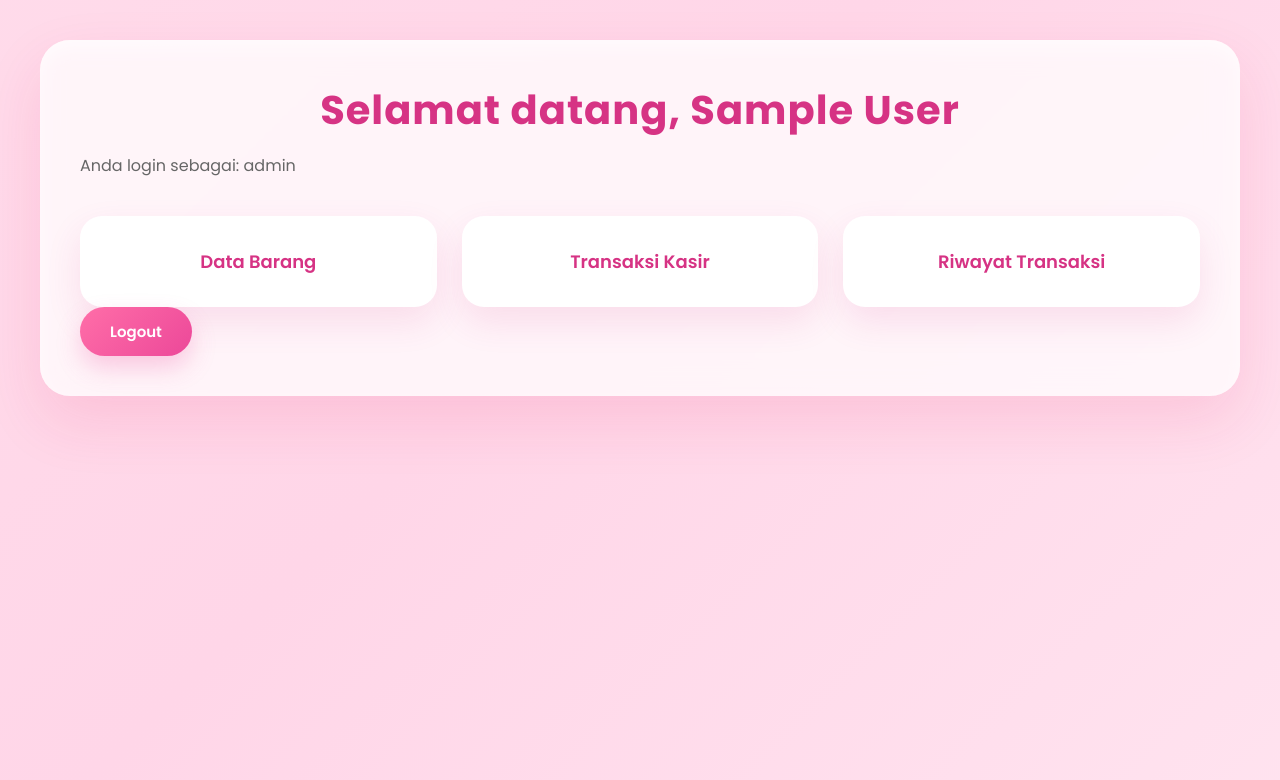
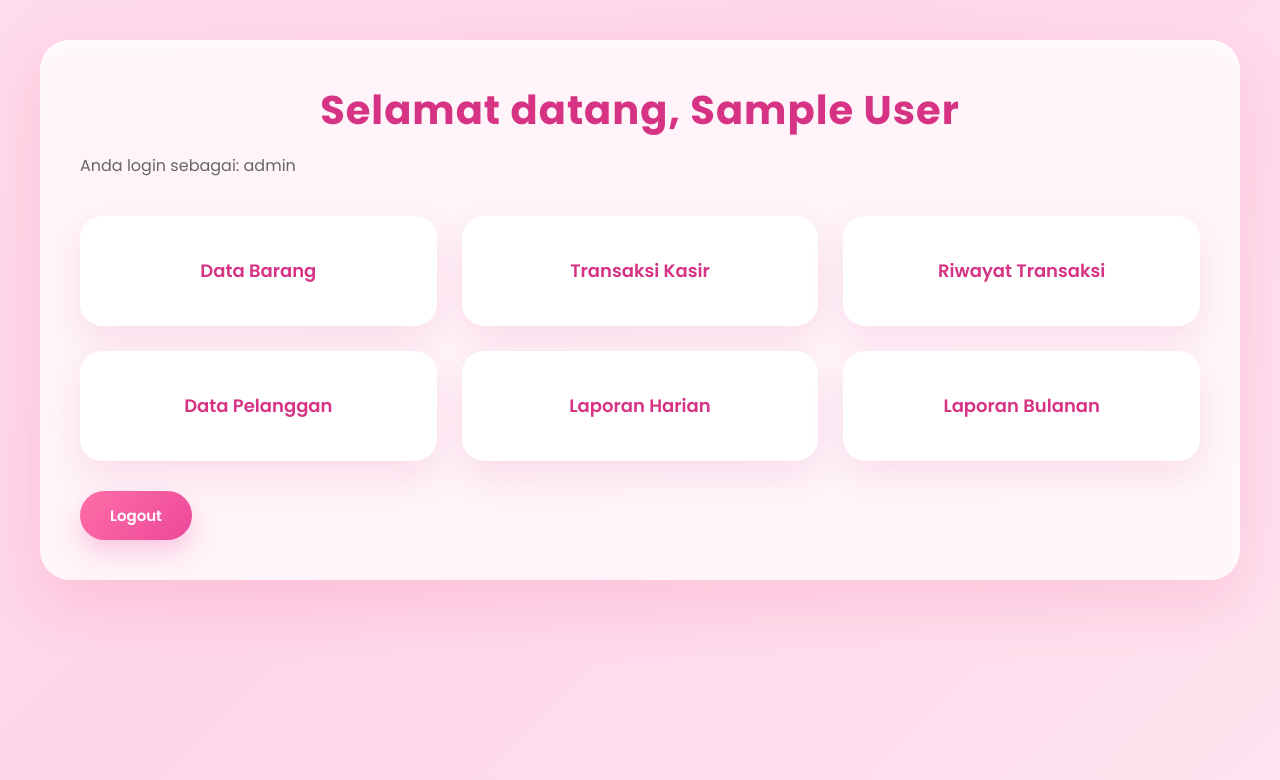
Before and after one commit to agniarosyaa/warung-abc, a PHP site: page /dashboard.php in a window 1280 px wide. Shown: the top 780 px of the page. Run offline with PHP 8.4, Linux system fonts and the light colour scheme; the visitor is signed in with stand-in values (Sample User, id 1).

Commit message:
sudah diperbaiki

```diff
--- a/css/style.css
+++ b/css/style.css
@@ -10,11 +10,22 @@
     font-family: 'Poppins', sans-serif;
 }
 
+/* ==========================
+   BODY
+========================== */
 body {
     min-height: 100vh;
-  background: linear-gradient(135deg, #fff7fa, #ffe5ef, #ffd6e8, #fff3f8);
+    background: linear-gradient(
+        135deg,
+        #fff7fa,
+        #ffe5ef,
+        #ffd6e8,
+        #fff3f8
+    );
+
     background-size: 400% 400%;
     animation: bgMove 12s ease infinite;
+
     padding: 40px;
     color: #5a4353;
 }
@@ -23,9 +34,11 @@ body {
     0% {
         background-position: 0% 50%;
     }
+
     50% {
         background-position: 100% 50%;
     }
+
     100% {
         background-position: 0% 50%;
     }
@@ -34,11 +47,11 @@ body {
 /* ==========================
    CONTAINER
 ========================== */
-
 .container {
     max-width: 1200px;
     margin: auto;
     padding: 40px;
+
     border-radius: 30px;
 
     background: rgba(255, 255, 255, 0.72);
@@ -53,12 +66,13 @@ body {
 /* ==========================
    JUDUL
 ========================== */
-
 h1 {
     text-align: center;
     font-size: 40px;
     color: #d63384;
+
     margin-bottom: 12px;
+
     letter-spacing: 1px;
 }
 
@@ -75,28 +89,46 @@ p {
 
 /* ==========================
    MENU DASHBOARD
+   3 ATAS + 3 BAWAH
 ========================== */
 
 ul {
     display: grid;
-  grid-template-columns: repeat(auto-fit, minmax(240px, 1fr));
+
+    /* INI YANG MEMBUAT 3 KOLOM */
+    grid-template-columns: repeat(3, 1fr);
+
     gap: 25px;
+
     margin-top: 35px;
+
     list-style: none;
+
+    padding: 0;
 }
 
+/* ==========================
+   MENU
+========================== */
+
 ul li {
+    width: 100%;
     transition: 0.35s;
 }
 
 ul li a {
-  display: block;
+    display: flex;
+
+    align-items: center;
+    justify-content: center;
+
+    min-height: 110px;
 
     background: white;
 
     border-radius: 22px;
 
-  padding: 30px;
+    padding: 25px;
 
     text-align: center;
 
@@ -108,21 +140,90 @@ ul li a {
 
     font-weight: 600;
 
-  box-shadow: 0 15px 35px rgba(214, 51, 132, 0.12);
+    box-shadow:
+        0 15px 35px rgba(214, 51, 132, 0.12);
 
     transition: 0.35s;
 
     border: 2px solid transparent;
 }
 
+/* ==========================
+   HOVER MENU
+========================== */
+
 ul li a:hover {
     transform: translateY(-8px);
 
     border-color: #f9b8d0;
 
-  background: linear-gradient(145deg, #fff, #ffeaf3);
+    background: linear-gradient(
+        145deg,
+        #ffffff,
+        #ffeaf3
+    );
 
-  box-shadow: 0 20px 40px rgba(214, 51, 132, 0.25);
+    box-shadow:
+        0 20px 40px rgba(214, 51, 132, 0.25);
+}
+
+/* ==========================
+   BUTTON
+========================== */
+
+.btn,
+button {
+    display: inline-block;
+
+    background: linear-gradient(
+        135deg,
+        #ff6ea8,
+        #ec4899
+    );
+
+    color: white;
+
+    padding: 13px 30px;
+
+    border: none;
+
+    border-radius: 50px;
+
+    text-decoration: none;
+
+    cursor: pointer;
+
+    font-size: 15px;
+
+    font-weight: 600;
+
+    transition: 0.35s;
+
+    box-shadow:
+        0 12px 25px rgba(236, 72, 153, 0.25);
+
+    margin-top: 30px;
+}
+
+.btn:hover,
+button:hover {
+    transform: translateY(-4px);
+
+    box-shadow:
+        0 18px 35px rgba(236, 72, 153, 0.35);
+}
+
+/* ==========================
+   LINK
+========================== */
+
+a {
+    color: #d63384;
+    transition: 0.3s;
+}
+
+a:hover {
+    color: #a61d66;
 }
 
 /* ==========================
@@ -142,11 +243,16 @@ table {
 
     background: white;
 
-  box-shadow: 0 15px 40px rgba(214, 51, 132, 0.12);
+    box-shadow:
+        0 15px 40px rgba(214, 51, 132, 0.12);
 }
 
 table thead {
-  background: linear-gradient(90deg, #ff8db7, #f472b6);
+    background: linear-gradient(
+        90deg,
+        #ff8db7,
+        #f472b6
+    );
 
     color: white;
 }
@@ -187,7 +293,6 @@ table tbody tr:hover {
 
 label {
     font-weight: 600;
-
     color: #d63384;
 }
 
@@ -199,7 +304,6 @@ textarea {
     padding: 14px 18px;
 
     margin-top: 8px;
-
     margin-bottom: 20px;
 
     border-radius: 15px;
@@ -220,59 +324,8 @@ textarea:focus {
 
     border-color: #f06292;
 
-  box-shadow: 0 0 15px rgba(240, 98, 146, 0.25);
-}
-
-/* ==========================
-   BUTTON
-========================== */
-
-.btn,
-button {
-  display: inline-block;
-
-  background: linear-gradient(135deg, #ff6ea8, #ec4899);
-
-  color: white;
-
-  padding: 13px 30px;
-
-  border: none;
-
-  border-radius: 50px;
-
-  text-decoration: none;
-
-  cursor: pointer;
-
-  font-size: 15px;
-
-  font-weight: 600;
-
-  transition: 0.35s;
-
-  box-shadow: 0 12px 25px rgba(236, 72, 153, 0.25);
-}
-
-.btn:hover,
-button:hover {
-  transform: translateY(-4px);
-
-  box-shadow: 0 18px 35px rgba(236, 72, 153, 0.35);
-}
-
-/* ==========================
-   LINK
-========================== */
-
-a {
-  color: #d63384;
-
-  transition: 0.3s;
-}
-
-a:hover {
-  color: #a61d66;
+    box-shadow:
+        0 0 15px rgba(240, 98, 146, 0.25);
 }
 
 /* ==========================
@@ -338,6 +391,7 @@ a:hover {
 ========================== */
 
 @media (max-width: 768px) {
+
     body {
         padding: 20px;
     }
@@ -350,6 +404,7 @@ a:hover {
         font-size: 30px;
     }
 
+    /* HP jadi 1 kolom */
     ul {
         grid-template-columns: 1fr;
     }
--- a/dashboard.php
+++ b/dashboard.php
@@ -27,6 +27,9 @@ include 'cek_session.php';
             <?php if ($_SESSION['role'] == 'admin' || $_SESSION['role'] == 'kasir') { ?>
                 <li><a href="transaksi.php">Transaksi Kasir</a></li>
                 <li><a href="riwayat_transaksi.php">Riwayat Transaksi</a></li>
+                <li><a href="data_pelanggan.php">Data Pelanggan</a></li>
+                <li><a href="laporan_harian.php">Laporan Harian</a></li>
+                <li><a href="laporan_bulanan.php">Laporan Bulanan</a></li>
             <?php } ?>
         </ul>
 
--- a/laporan_bulanan.php
+++ b/laporan_bulanan.php
@@ -40,6 +40,6 @@ $jumlah_transaksi = 0;
         <p>Jumlah Transaksi: <?php echo $jumlah_transaksi; ?></p>
         <p>Total Pendapatan bulan Ini: Rp
             <?php echo number_format($total_bulanan, 0, ',', '.'); ?></p>
-        <p><a herf="dashboard.php">Kembali ke Dashboard</a></p>
+        <p><a href="dashboard.php">Kembali ke Dashboard</a></p>
     </body>
 </html>
```
Also changed, not shown: data_pelanggan.php (+8 -7 lines), edit_pelanggan.php (+8 -7 lines), tambah_pelanggan.php (+9 -10 lines). Lines whose indentation alone changed are shown as unchanged.
